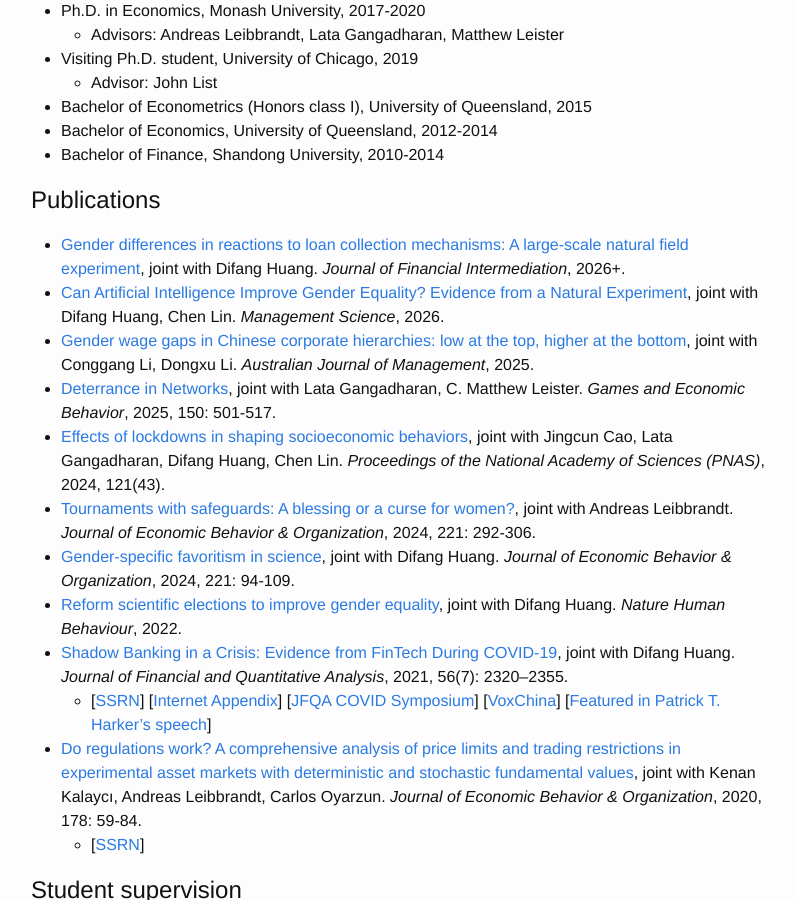
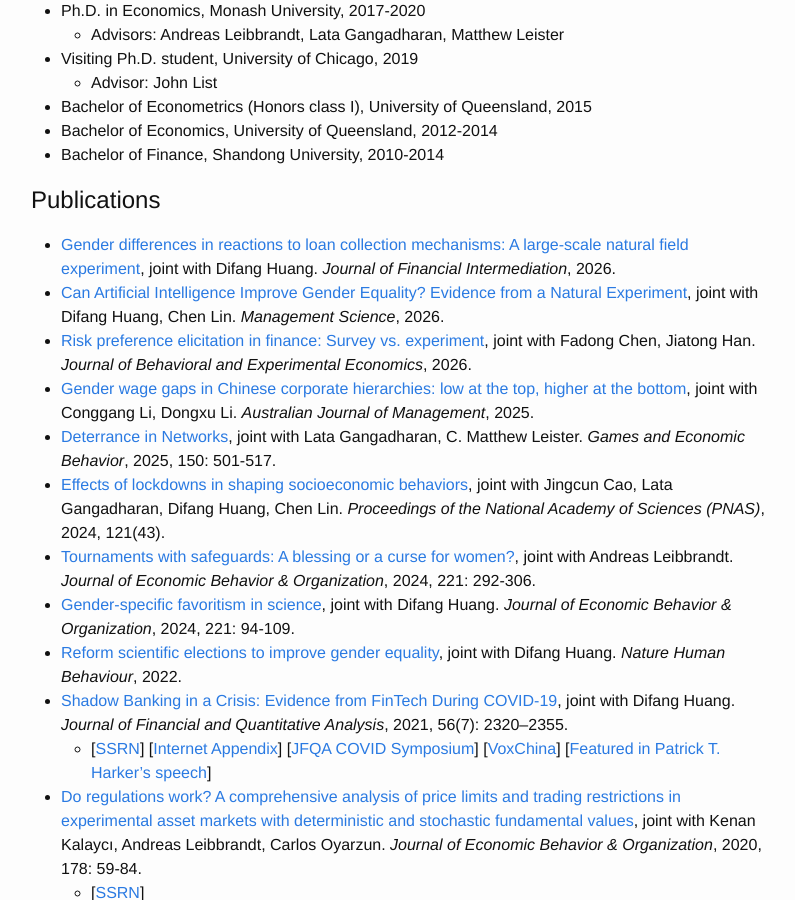
Before and after one commit to zhengyang-bao/zhengyang-bao.github.io, a Jekyll site: the page built from index.md, in a window 1280 px wide and 900 px high, scrolled down 408 px. Shown: the whole window, without its empty margins (239-1034 px from the left). Built offline with Jekyll 4.4.1, drawn with Linux system fonts in a browser that asks for light colours.

Commit message:
Update index.md

```diff
--- a/index.md
+++ b/index.md
@@ -22,8 +22,9 @@ layout: default
 
 
 ## Publications
-- [Gender differences in reactions to loan collection mechanisms: A large-scale natural field experiment](https://doi.org/10.1016/j.jfi.2025.101184), joint with Difang Huang. <i>Journal of Financial Intermediation</i>, 2026+.
+- [Gender differences in reactions to loan collection mechanisms: A large-scale natural field experiment](https://doi.org/10.1016/j.jfi.2025.101184), joint with Difang Huang. <i>Journal of Financial Intermediation</i>, 2026.
 - [Can Artificial Intelligence Improve Gender Equality? Evidence from a Natural Experiment](https://doi.org/10.1287/mnsc.2022.02787), joint with Difang Huang, Chen Lin. <i>Management Science</i>, 2026.
+- [Risk preference elicitation in finance: Survey vs. experiment](https://doi.org/10.1016/j.socec.2026.102565), joint with Fadong Chen, Jiatong Han. <i>Journal of Behavioral and Experimental Economics</i>, 2026.
 - [Gender wage gaps in Chinese corporate hierarchies: low at the top, higher at the bottom](https://doi.org/10.1177/03128962251347141), joint with Conggang Li, Dongxu Li. <i>Australian Journal of Management</i>, 2025.
 - [Deterrance in Networks](https://doi.org/10.1016/j.geb.2025.02.001), joint with Lata Gangadharan, C. Matthew Leister. <i>Games and Economic Behavior</i>, 2025, 150: 501-517.
 - [Effects of lockdowns in shaping socioeconomic behaviors](https://www.pnas.org/doi/10.1073/pnas.2405934121), joint with Jingcun Cao, Lata Gangadharan, Difang Huang, Chen Lin. <i>Proceedings of the National Academy of Sciences (PNAS)</i>, 2024, 121(43).
```
